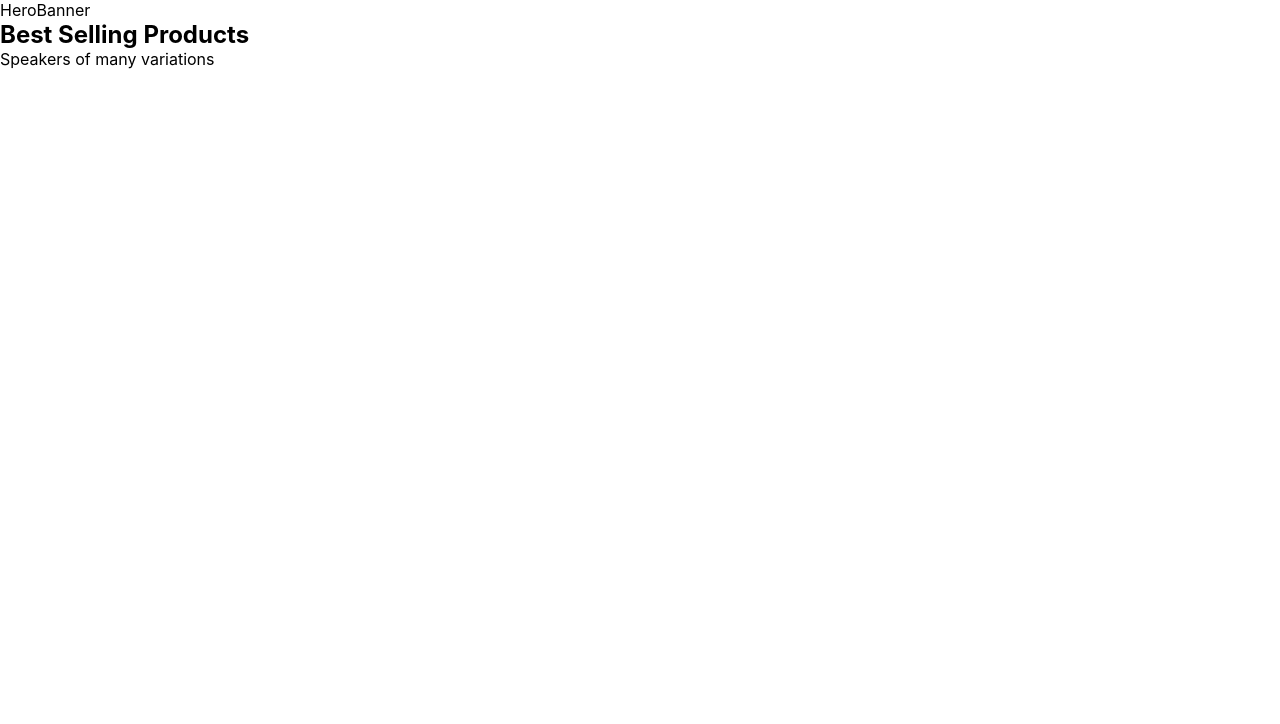
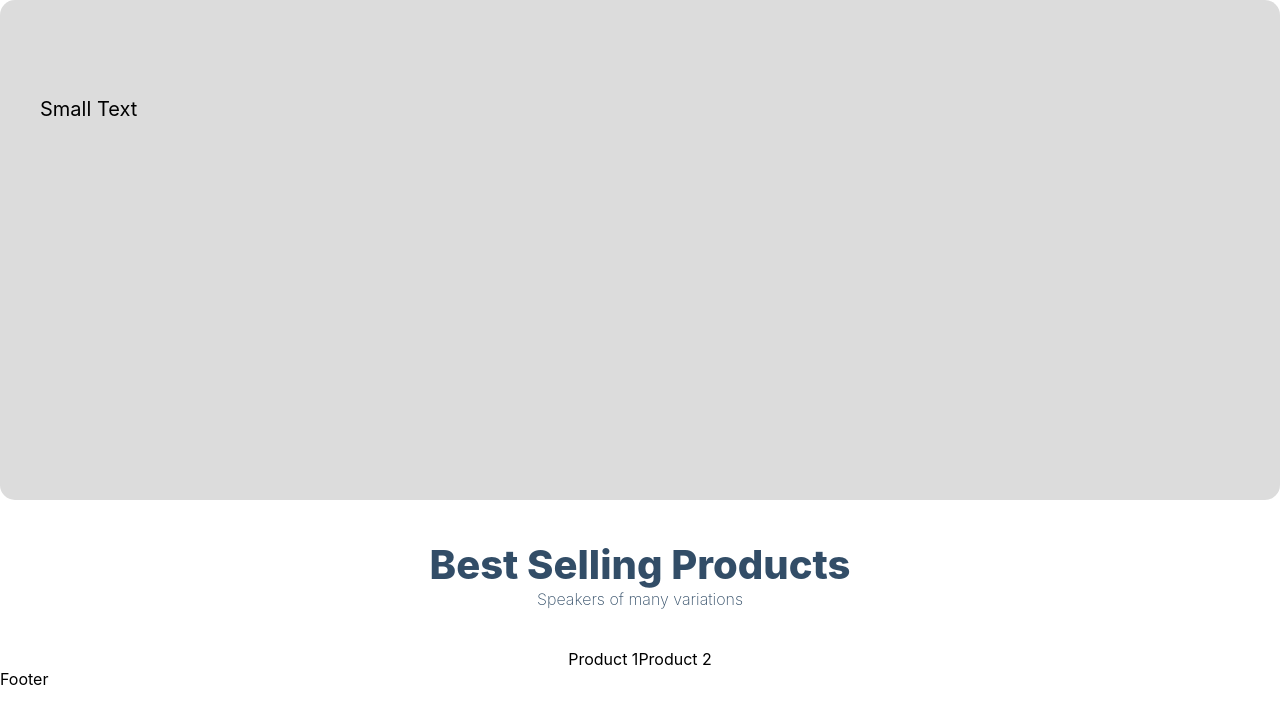
Before and after one commit to emmas4impact/e-commerce, a Next.js app in the folder ecommerce/: page / in a window 1280 px wide. Shown: the top 724 px of the page. Built offline with nearby package versions, Linux system fonts and the light colour scheme.

Commit message:
component boiler plate

```diff
--- /dev/null
+++ b/ecommerce/components/Cart.jsx
@@ -0,0 +1,9 @@
+import React from 'react'
+
+const Cart = () => {
+  return (
+    <div>Cart</div>
+  )
+}
+
+export default Cart
--- /dev/null
+++ b/ecommerce/components/Footer.jsx
@@ -0,0 +1,9 @@
+import React from 'react'
+
+const Footer = () => {
+  return (
+    <div>Footer</div>
+  )
+}
+
+export default Footer
--- /dev/null
+++ b/ecommerce/components/FooterBanner.jsx
@@ -0,0 +1,9 @@
+import React from 'react'
+
+const FooterBanner = () => {
+  return (
+    <div>FooterBanner</div>
+  )
+}
+
+export default FooterBanner
--- /dev/null
+++ b/ecommerce/components/HeroBanner.jsx
@@ -0,0 +1,13 @@
+import React from 'react'
+
+const HeroBanner = () => {
+  return (
+    <div className="hero-banner-container">
+      <div>
+        <p className='beats-solo'>Small Text</p>
+      </div>
+    </div>
+  )
+}
+
+export default HeroBanner
--- /dev/null
+++ b/ecommerce/components/Layout.jsx
@@ -0,0 +1,9 @@
+import React from 'react'
+
+const Layout = () => {
+  return (
+    <div>Layout</div>
+  )
+}
+
+export default Layout
--- /dev/null
+++ b/ecommerce/components/Navbar.jsx
@@ -0,0 +1,9 @@
+import React from 'react'
+
+const Navbar = () => {
+  return (
+    <div>Navbar</div>
+  )
+}
+
+export default Navbar
--- /dev/null
+++ b/ecommerce/components/Product.jsx
@@ -0,0 +1,9 @@
+import React from 'react'
+
+const s = () => {
+  return (
+    <div>s</div>
+  )
+}
+
+export default s
--- /dev/null
+++ b/ecommerce/components/index.js
@@ -0,0 +1,7 @@
+export {default as Footer} from './Footer';
+export {default as FooterBanner} from './FooterBanner';
+export {default as Cart} from './Cart';
+export {default as HeroBanner} from './HeroBanner';
+export {default as Layout} from './Layout';
+export {default as Navbar} from './Navbar';
+export {default as Product} from './Product';
--- a/ecommerce/pages/index.js
+++ b/ecommerce/pages/index.js
@@ -1,13 +1,20 @@
 import React from 'react'
-
+import product from '../ecommerce/schemas/product'
+import {Product,Footer, FooterBanner, HeroBanner} from '../components'
 const Home = () => {
   return (
     <>
-      HeroBanner
-      <div>
+     <HeroBanner/>
+      <div className='products-heading'>
         <h2>Best Selling Products</h2>
         <p>Speakers of many variations</p>
       </div>
+
+      <div className='products-container'>
+        {['Product 1', 'Product 2'].map((product)=>product)}
+      </div>
+
+     <Footer/>
     </>
   )
 }
```
